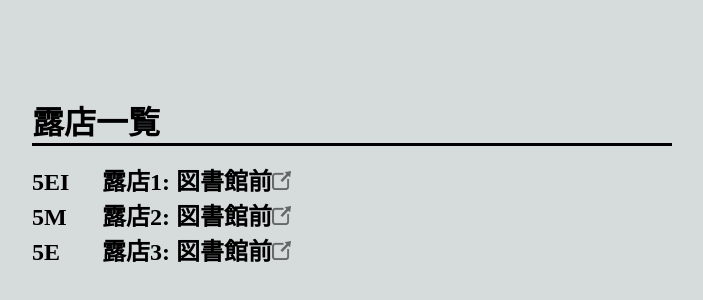
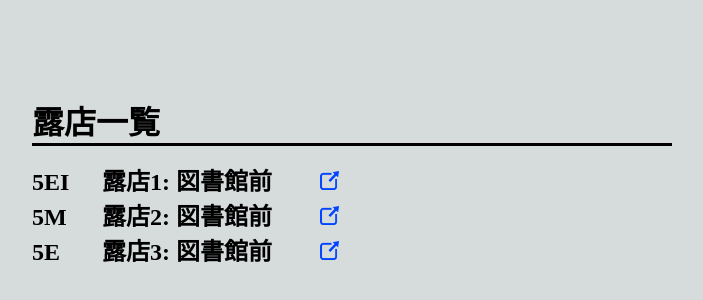
Before and after one commit to nitfc-festival-system-team/2023hp, a Next.js app: page /contents/stand in a window 1280 px wide. Shown: the part 58-358 px from the top of the page, without its empty margins (288-991 px from the left). Built offline with nearby package versions, Linux system fonts and the light colour scheme.

Commit message:
リンクマークの色を色相環の回転で変更

```diff
--- a/src/components/StandList.tsx
+++ b/src/components/StandList.tsx
@@ -23,8 +23,6 @@ const StandItem = ({ stand }: { stand: StandType }) => {
   return (
     <div>
       <h2>
-        {stand.url && (
-          <div onClick={handleRedirect} style={{ cursor: "pointer" }}>
         <span
           style={{
             textAlignLast: "justify",
@@ -35,16 +33,24 @@ const StandItem = ({ stand }: { stand: StandType }) => {
           {stand.organizer}
         </span>
 
-            <span>
         {stand.name + ": " + stand.place}
+        {stand.url && (
+          <span
+            onClick={handleRedirect}
+            style={{
+              cursor: "pointer",
+              filter:
+                "invert(8%) sepia(100%) saturate(7044%) hue-rotate(227deg) brightness(100%) contrast(125%)",
+              marginLeft: "2em",
+            }}
+          >
             <img
               src="/image/gadget24.png"
               alt="link mark"
               width="3%"
               height="3%"
-              />
+            ></img>
           </span>
-          </div>
         )}
       </h2>
     </div>
```
Lines whose indentation alone changed are shown as unchanged.
